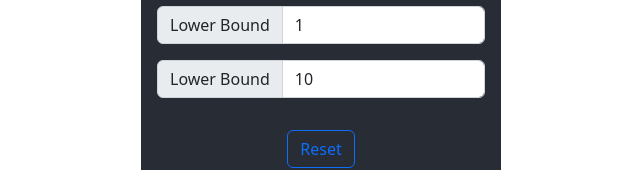
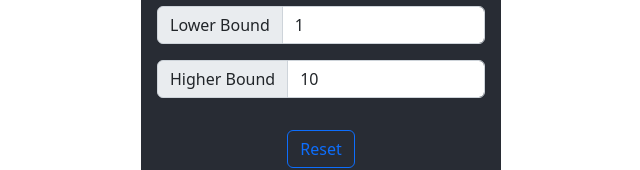
Before and after one commit to PhantomOz/guess-the-game, a React (Create React App) app: page / in a window 1280 px wide. Shown: the part 350-520 px from the top of the page, without its empty margins (319-959 px from the left). Built offline with nearby package versions, Linux system fonts and the light colour scheme.

Commit message:
text change

```diff
--- a/src/components/BoundsInput.jsx
+++ b/src/components/BoundsInput.jsx
@@ -4,7 +4,7 @@ function BoundsInput({ value, handleChange, name }) {
   return (
     <div className="input-group mb-3">
       <label htmlFor={name} className="input-group-text">
-        Lower Bound
+        {name === "lowBound" ? "Lower Bound" : "Higher Bound"}
       </label>
       <input
         type="number"
```
